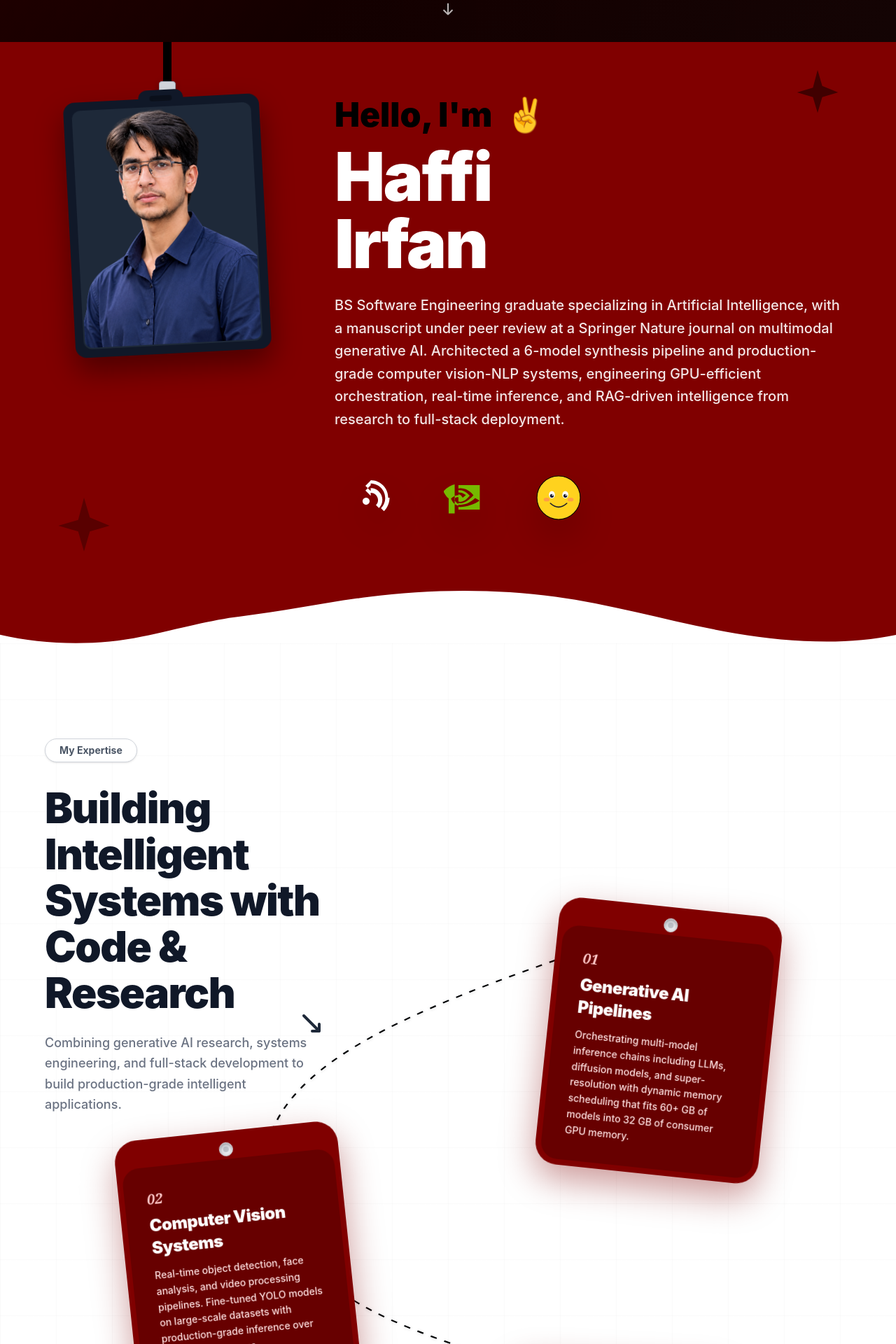
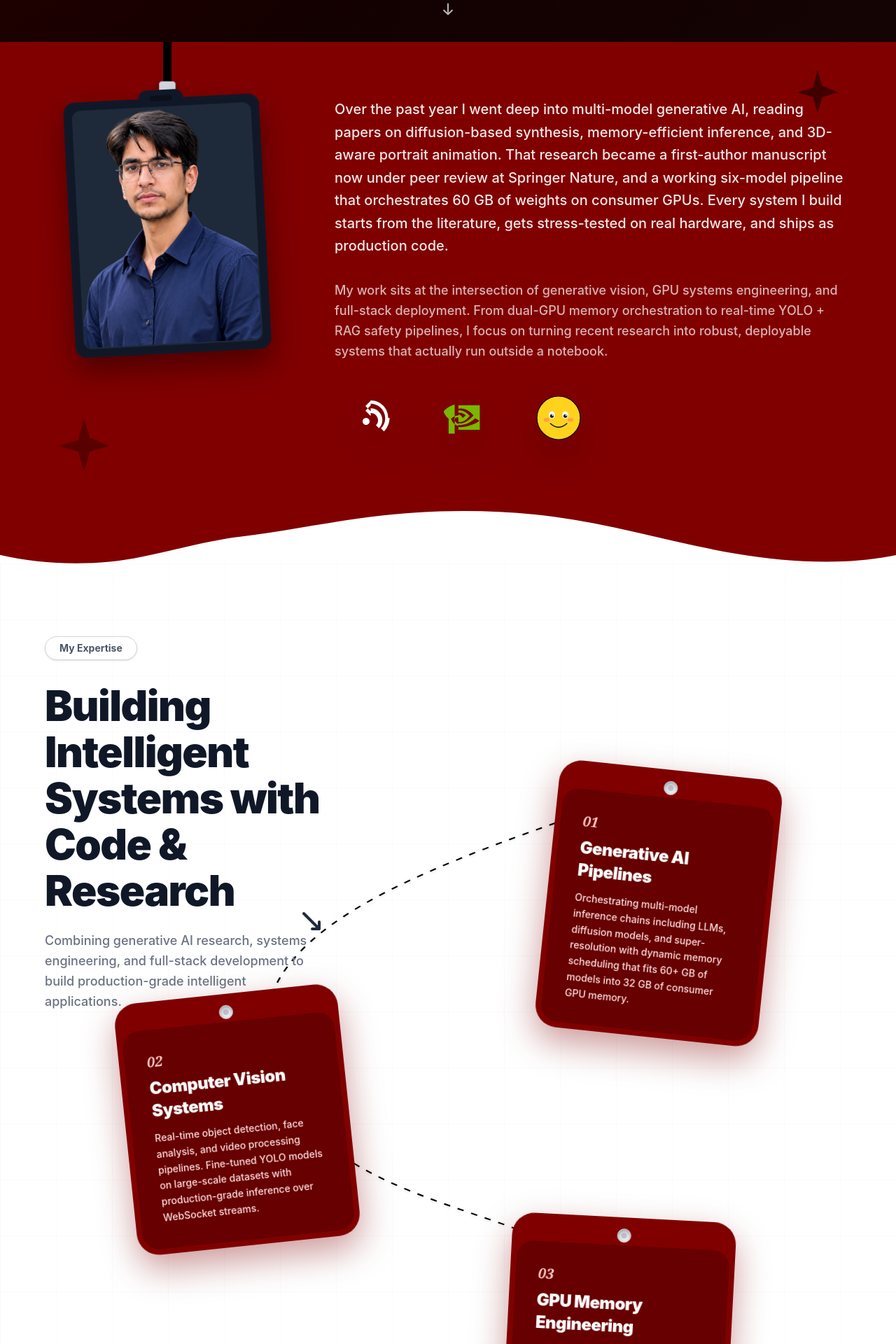
Before and after one commit to haffiirfan/portfolio, a React (Vite) app: page / in a window 1280 px wide. Shown: the part 740-2660 px from the top of the page at 70% size. Built offline with nearby package versions, Linux system fonts and the light colour scheme.

Commit message:
Research-focused intro, reduce Expertise whitespace, fix all dashes to pipes

```diff
--- a/index.html
+++ b/index.html
@@ -4,8 +4,8 @@
     <meta charset="UTF-8" />
     <link rel="icon" type="image/svg+xml" href="/favicon.svg" />
     <meta name="viewport" content="width=device-width, initial-scale=1.0" />
-    <meta name="description" content="Haffi Irfan — AI Engineer building multi-model pipelines and production computer vision systems. Springer Nature researcher." />
-    <title>Haffi Irfan — AI Engineer</title>
+    <meta name="description" content="Haffi Irfan | AI Engineer building multi-model pipelines and production computer vision systems. Springer Nature researcher." />
+    <title>Haffi Irfan | AI Engineer</title>
     <link rel="preconnect" href="https://fonts.googleapis.com">
     <link rel="preconnect" href="https://fonts.gstatic.com" crossorigin>
     <link href="https://fonts.googleapis.com/css2?family=Inter:wght@300;400;500;600;700;800;900&display=swap" rel="stylesheet">
--- a/src/components/About.jsx
+++ b/src/components/About.jsx
@@ -24,12 +24,11 @@ const About = () => {
 
         {/* Right: Info */}
         <div data-aos="fade-left" data-aos-delay="200" className="flex-1 text-white mt-8 md:mt-0 relative z-20">
-          <h2 className="text-4xl md:text-5xl font-black text-black mb-4">Hello, I'm <span className="mx-2">✌️</span></h2>
-          <h1 className="text-6xl md:text-8xl font-black text-white mb-6 tracking-tight leading-none">
-            Haffi<br/>Irfan
-          </h1>
-          <p className="text-lg md:text-xl font-medium mb-12 leading-relaxed max-w-3xl text-white/90">
-            BS Software Engineering graduate specializing in Artificial Intelligence, with a manuscript under peer review at a Springer Nature journal on multimodal generative AI. Architected a 6-model synthesis pipeline and production-grade computer vision-NLP systems, engineering GPU-efficient orchestration, real-time inference, and RAG-driven intelligence from research to full-stack deployment.
+          <p className="text-lg md:text-xl font-medium mb-8 leading-relaxed max-w-3xl text-white/90">
+            Over the past year I went deep into multi-model generative AI, reading papers on diffusion-based synthesis, memory-efficient inference, and 3D-aware portrait animation. That research became a first-author manuscript now under peer review at Springer Nature, and a working six-model pipeline that orchestrates 60 GB of weights on consumer GPUs. Every system I build starts from the literature, gets stress-tested on real hardware, and ships as production code.
+          </p>
+          <p className="text-base md:text-lg font-medium leading-relaxed max-w-3xl text-white/70">
+            My work sits at the intersection of generative vision, GPU systems engineering, and full-stack deployment. From dual-GPU memory orchestration to real-time YOLO + RAG safety pipelines, I focus on turning recent research into robust, deployable systems that actually run outside a notebook.
           </p>
 
           {/* Tech Icons (inline SVGs) */}
--- a/src/components/Expertise.jsx
+++ b/src/components/Expertise.jsx
@@ -54,9 +54,9 @@ const Expertise = () => {
     <section
       id="expertise"
       ref={containerRef}
-      className="bg-white pt-24 pb-32 px-6 md:px-12 w-full relative overflow-hidden font-sans bg-[linear-gradient(to_right,#8080800a_1px,transparent_1px),linear-gradient(to_bottom,#8080800a_1px,transparent_1px)] bg-[size:80px_80px]"
+      className="bg-white pt-16 pb-24 px-6 md:px-12 w-full relative overflow-hidden font-sans bg-[linear-gradient(to_right,#8080800a_1px,transparent_1px),linear-gradient(to_bottom,#8080800a_1px,transparent_1px)] bg-[size:80px_80px]"
     >
-      <div className="max-w-6xl mx-auto relative md:h-[1600px]">
+      <div className="max-w-6xl mx-auto relative md:h-[1500px]">
         {/* Header */}
         <div data-aos="fade-up" className="md:absolute top-10 left-0 md:w-[450px] z-20 mb-16 md:mb-0">
           <div className="inline-block border border-gray-300 rounded-full px-5 py-1.5 text-sm text-gray-600 font-bold mb-8 shadow-sm bg-white">My Expertise</div>
@@ -72,12 +72,12 @@ const Expertise = () => {
         </div>
 
         {/* Desktop SVG Animated Dashed Line */}
-        <svg className="hidden md:block absolute top-0 left-0 w-full h-[1600px] pointer-events-none z-0" viewBox="0 0 1000 1600" preserveAspectRatio="none">
-          <path d="M 650,350 C 400,450 200,550 300,750 C 400,950 750,900 700,1100 C 650,1300 400,1300 300,1400" fill="none" stroke="#cbd5e1" strokeWidth="2" strokeDasharray="8 10" />
+        <svg className="hidden md:block absolute top-0 left-0 w-full h-[1500px] pointer-events-none z-0" viewBox="0 0 1000 1500" preserveAspectRatio="none">
+          <path d="M 650,300 C 400,400 200,500 300,700 C 400,900 750,850 700,1050 C 650,1250 400,1250 300,1300" fill="none" stroke="#cbd5e1" strokeWidth="2" strokeDasharray="8 10" />
           <mask id="path-mask">
-            <motion.path d="M 650,350 C 400,450 200,550 300,750 C 400,950 750,900 700,1100 C 650,1300 400,1300 300,1400" fill="none" stroke="white" strokeWidth="20" style={{ pathLength }} />
+            <motion.path d="M 650,300 C 400,400 200,500 300,700 C 400,900 750,850 700,1050 C 650,1250 400,1250 300,1300" fill="none" stroke="white" strokeWidth="20" style={{ pathLength }} />
           </mask>
-          <path d="M 650,350 C 400,450 200,550 300,750 C 400,950 750,900 700,1100 C 650,1300 400,1300 300,1400" fill="none" stroke="black" strokeWidth="2" strokeDasharray="8 10" mask="url(#path-mask)" className="drop-shadow-sm" />
+          <path d="M 650,300 C 400,400 200,500 300,700 C 400,900 750,850 700,1050 C 650,1250 400,1250 300,1300" fill="none" stroke="black" strokeWidth="2" strokeDasharray="8 10" mask="url(#path-mask)" className="drop-shadow-sm" />
         </svg>
 
         {/* Mobile vertical line */}
@@ -91,12 +91,12 @@ const Expertise = () => {
 
         {/* Cards */}
         <div className="flex flex-col gap-8 md:gap-12 items-center md:block relative z-10 w-full pt-4 md:pt-0 pb-12 md:pb-0">
-          <TagCard number="01" title="Generative AI Pipelines" text="Orchestrating multi-model inference chains including LLMs, diffusion models, and super-resolution with dynamic memory scheduling that fits 60+ GB of models into 32 GB of consumer GPU memory." className="md:absolute md:top-[280px] md:right-[5%] lg:right-[10%] rotate-2 md:rotate-6" aosType="fade-left" aosDelay="100" pathLength={pathLength} containerRef={containerRef} />
-          <TagCard number="02" title="Computer Vision Systems" text="Real-time object detection, face analysis, and video processing pipelines. Fine-tuned YOLO models on large-scale datasets with production-grade inference over WebSocket streams." className="md:absolute md:top-[600px] md:left-[5%] lg:left-[10%] -rotate-2 md:-rotate-6" aosType="fade-right" aosDelay="200" pathLength={pathLength} containerRef={containerRef} />
-          <TagCard number="03" title="GPU Memory Engineering" text="Dynamic Memory Orchestration: loading and unloading heterogeneous AI models one at a time, splitting inference across dual GPUs, and eliminating out-of-memory crashes on constrained hardware." className="md:absolute md:top-[920px] md:right-[5%] lg:right-[15%] rotate-1 md:rotate-3" aosType="fade-left" aosDelay="300" pathLength={pathLength} containerRef={containerRef} />
-          <TagCard number="04" title="Full-Stack AI Deployment" text="End-to-end systems from model training to FastAPI backends, React frontends, RAG pipelines with ChromaDB, and Gradio interfaces built for real users, not just notebooks." className="md:absolute md:top-[1240px] md:left-[15%] lg:left-[25%] -rotate-1 md:-rotate-3" aosType="fade-right" aosDelay="400" pathLength={pathLength} containerRef={containerRef} />
+          <TagCard number="01" title="Generative AI Pipelines" text="Orchestrating multi-model inference chains including LLMs, diffusion models, and super-resolution with dynamic memory scheduling that fits 60+ GB of models into 32 GB of consumer GPU memory." className="md:absolute md:top-[230px] md:right-[5%] lg:right-[10%] rotate-2 md:rotate-6" aosType="fade-left" aosDelay="100" pathLength={pathLength} containerRef={containerRef} />
+          <TagCard number="02" title="Computer Vision Systems" text="Real-time object detection, face analysis, and video processing pipelines. Fine-tuned YOLO models on large-scale datasets with production-grade inference over WebSocket streams." className="md:absolute md:top-[550px] md:left-[5%] lg:left-[10%] -rotate-2 md:-rotate-6" aosType="fade-right" aosDelay="200" pathLength={pathLength} containerRef={containerRef} />
+          <TagCard number="03" title="GPU Memory Engineering" text="Dynamic Memory Orchestration: loading and unloading heterogeneous AI models one at a time, splitting inference across dual GPUs, and eliminating out-of-memory crashes on constrained hardware." className="md:absolute md:top-[870px] md:right-[5%] lg:right-[15%] rotate-1 md:rotate-3" aosType="fade-left" aosDelay="300" pathLength={pathLength} containerRef={containerRef} />
+          <TagCard number="04" title="Full-Stack AI Deployment" text="End-to-end systems from model training to FastAPI backends, React frontends, RAG pipelines with ChromaDB, and Gradio interfaces built for real users, not just notebooks." className="md:absolute md:top-[1150px] md:left-[15%] lg:left-[25%] -rotate-1 md:-rotate-3" aosType="fade-right" aosDelay="400" pathLength={pathLength} containerRef={containerRef} />
 
-          <div data-aos="fade-in" data-aos-delay="600" className="hidden md:block absolute top-[1480px] left-[60%] font-serif text-3xl text-gray-600 rotate-6 italic">
+          <div data-aos="fade-in" data-aos-delay="600" className="hidden md:block absolute top-[1400px] left-[60%] font-serif text-3xl text-gray-600 rotate-6 italic">
             Turning research into reality!
           </div>
         </div>
--- a/src/components/Research.jsx
+++ b/src/components/Research.jsx
@@ -46,7 +46,7 @@ const Research = () => {
                 OrchestraGen: A Unified Memory-Orchestrated Multi-Model Pipeline for Text-to-Avatar Synthesis
               </h3>
               <p className="text-white/50 text-sm font-medium">
-                Multimedia Systems — Springer Nature (MMSJ)
+                Multimedia Systems | Springer Nature (MMSJ)
               </p>
             </div>
           </div>
```
